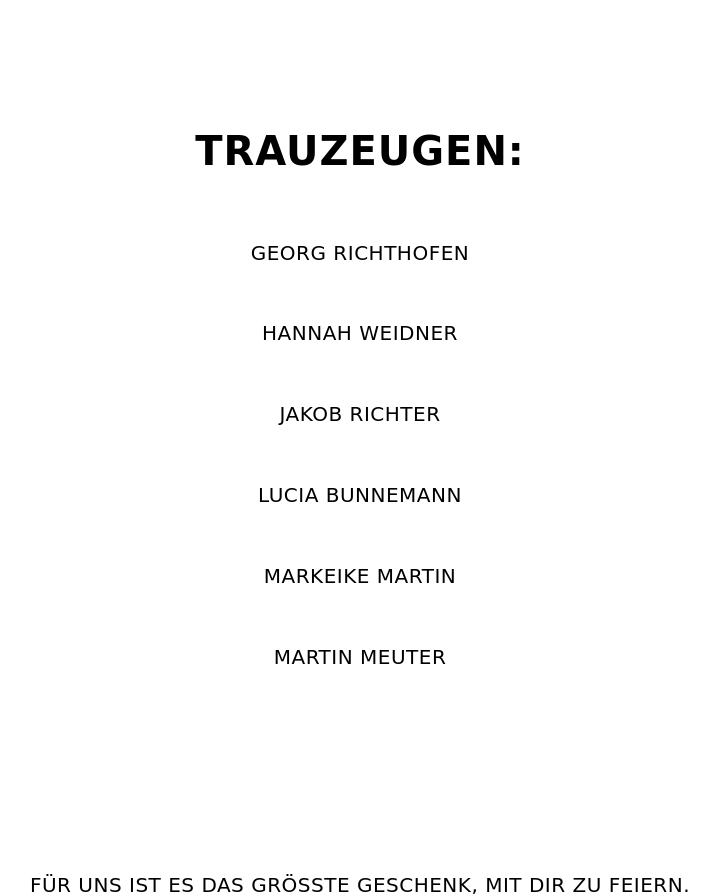
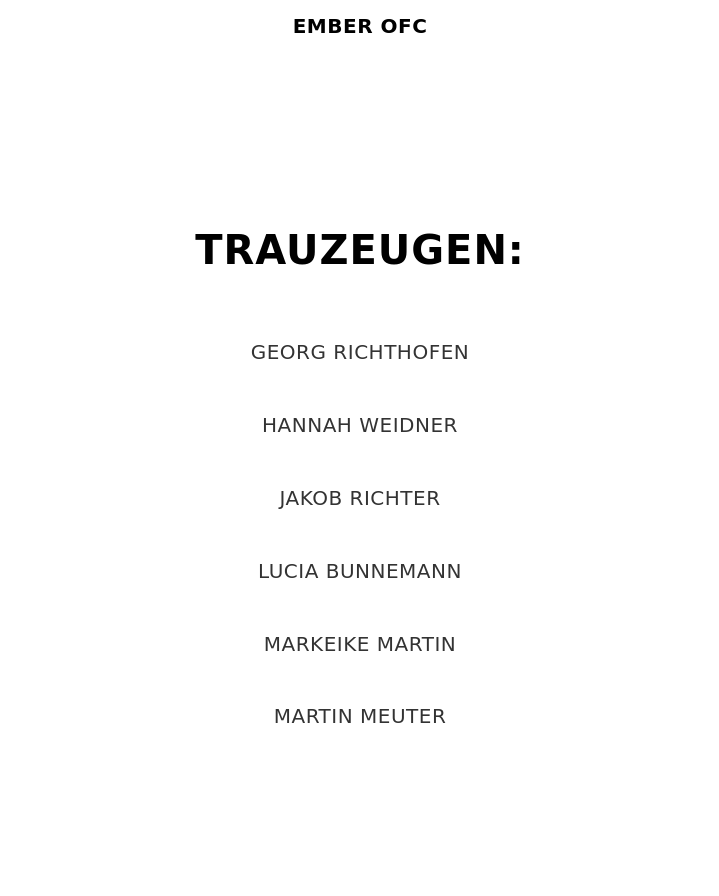
Before and after one commit to Grubinio/hochzeit, a Flask app: page / in a window 1280 px wide. Shown: the part 1480-2376 px from the top of the page, without its empty margins (280-999 px from the left). Run offline with Flask 3, Linux system fonts and the light colour scheme; the visitor is signed in with stand-in values (Sample User, id 1); parts of the project's set-up code (start-up, migrations or seed data) failed here and were passed over; some web fonts are replaced.

Commit message:
CSS update

```diff
--- a/app/static/style.css
+++ b/app/static/style.css
@@ -12,7 +12,7 @@
   display: flex;
   flex-direction: column;
   align-items: center;
-  font-size: 18px; /* vorher: 1.1rem -> zu klein */
+  font-size: 1rem;
   line-height: 1.8; /* für mehr Abstand */
   letter-spacing: 0.5px; /* optisch feiner */
 }
@@ -59,8 +59,10 @@
   display: flex;
   flex-direction: column;
   align-items: center;
-  gap: 0.8rem;
-  margin: 2rem 0;
+  gap: 0.3rem;
+  margin: 1rem 0;
+  font-size: 0.95rem; /* vorher: 1.2rem -> zu groß */
+  opacity: 0.8; /* etwas transparenter */
 }
 
 .rsvp-button {
--- a/app/templates/main.html
+++ b/app/templates/main.html
@@ -21,7 +21,8 @@
     <audio id="hochzeitsmusik" autoplay loop hidden>
         <source src="{{ url_for('static', filename='Musik.mp3') }}" type="audio/mpeg">
     </audio>
-
+    <!--Bisous-->
+    <div class="bisous-top">BISOUS</div>
     <!--Hero GIF-->
     <div class="hero">
         <img src="{{ url_for('static', filename='RuG.png') }}" alt="Top Bild">
```
